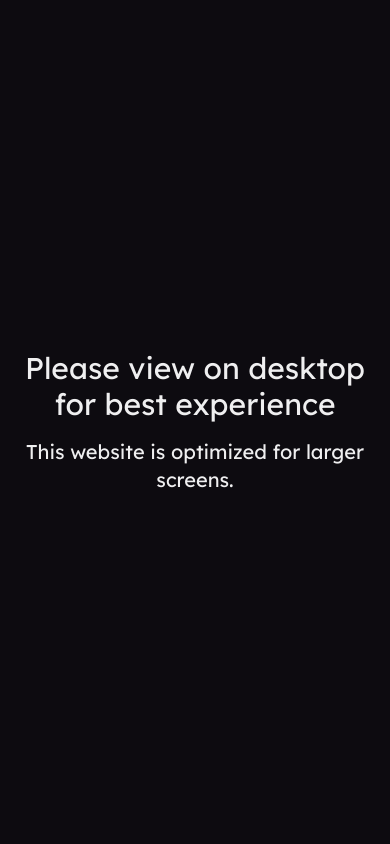
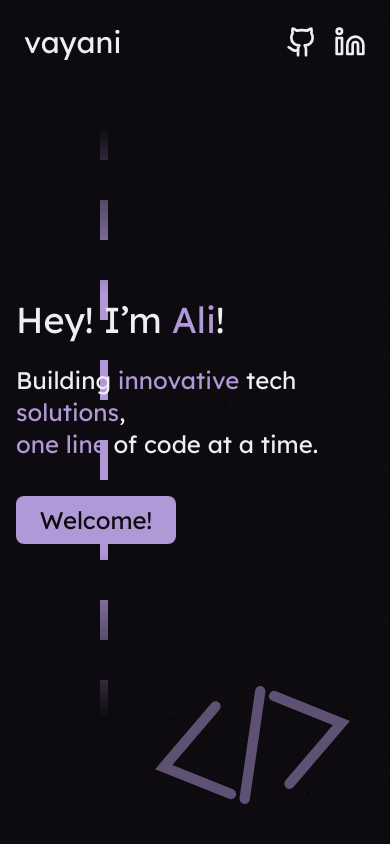
Before and after one commit to ali-vayani/portfolioWebsite, a Next.js app: page / in a window 390 px wide. Built offline with nearby package versions, Linux system fonts and the light colour scheme.

Commit message:
some uncomitted changes

```diff
--- a/src/app/components/projectCard.tsx
+++ b/src/app/components/projectCard.tsx
@@ -46,7 +46,7 @@ export default function ProjectCard({ imagePath, title, blurb, techStack, coming
     if (!comingSoon) {
         return (
             <div
-                className='border-2 bg-accent/40 flex flex-col rounded-xl border-accent/70 items-center text-center max-h-fit p-3 w-88 hover:cursor-pointer panel text-text'
+                className='border-2 bg-accent/40 flex flex-col rounded-xl border-accent/70 items-center text-center max-h-fit p-3 w-full md:w-88 hover:cursor-pointer panel text-text'
                 onClick={() => window.open(url, '_blank')}
             >
                 <div className="w-[175px] h-[175px] flex justify-center items-center">
@@ -75,7 +75,7 @@ export default function ProjectCard({ imagePath, title, blurb, techStack, coming
         )
     } else {
         return (
-            <div className='border-2 bg-accent/40 flex flex-col rounded-xl border-accent/70 justify-center items-center text-center min-h-80 p-3 w-88 text-text'>
+            <div className='border-2 bg-accent/40 flex flex-col rounded-xl border-accent/70 justify-center items-center text-center min-h-80 p-3 w-full md:w-88 text-text'>
                 <h2 className='font-bold text-3xl'>{inProgress}</h2>
             </div>
         )
--- a/src/app/page.tsx
+++ b/src/app/page.tsx
@@ -56,18 +56,6 @@ export default function Home() {
     };
   }, []);
 
-  if (isMobile) {
-    return (
-      <div className="h-screen w-full flex items-center justify-center bg-background text-text p-6">
-        <div className="text-center">
-          <h1 className="text-3xl mb-4">Please view on desktop for best experience</h1>
-          <p className="text-xl">This website is optimized for larger screens.</p>
-        </div>
-      </div>
-    );
-  }
-
-
   return (
     <div id="snap-container" className="h-screen w-full flex flex-col snap-y snap-manditory overflow-y-scroll">
         <div className="opacity-30 fixed h-full w-full -z-10">
@@ -96,9 +84,9 @@ export default function Home() {
         </div>
       </div>
       <section className="flex flex-col min-h-screen snap-start snap-always relative">
-        <div className="w-full h-full flex flex-col justify-center pl-48">
-          <h1 className="text-text text-7xl mb-6">Hey! I’m <span className="text-accent">Ali</span>!</h1>
-          <h3 className="text-text text-5xl mb-6">Building <span className="text-accent">innovative</span> tech <span className="text-accent">solutions</span>,<br/> <span className="text-accent">one line</span> of code at a time.</h3>
+        <div className="w-full h-full flex flex-col justify-center pl-4 md:pl-48">
+          <h1 className="text-text text-4xl md:text-7xl mb-6">Hey! I’m <span className="text-accent">Ali</span>!</h1>
+          <h3 className="text-text text-2xl md:text-5xl mb-6">Building <span className="text-accent">innovative</span> tech <span className="text-accent">solutions</span>,<br/> <span className="text-accent">one line</span> of code at a time.</h3>
           <button
             className="px-5 py-2 bg-accent text-background rounded-lg text-2xl w-40 mt-3"
             onClick={() => {
@@ -117,13 +105,13 @@ export default function Home() {
 
       <section id="aboutMe" className="flex flex-col min-h-screen relative snap-start snap-always">
         <div className="w-full h-full flex flex-col">
-          <h1 className="text-text text-7xl mb-12 pl-48 pt-24"><span className="text-accent">About</span> Me!</h1>
-          <div className="flex w-full h-full">
-            <div className="w-1/2 flex items-center justify-center">
+          <h1 className="text-text text-4xl md:text-7xl mb-12 pl-4 md:pl-48 pt-12 md:pt-24"><span className="text-accent">About</span> Me!</h1>
+          <div className="flex flex-col md:flex-row w-full h-full">
+            <div className="w-full md:w-1/2 flex items-center justify-center py-8 md:py-0">
               <StackedImageCard images={displayImages}/>
             </div>
-            <div className="w-1/2 flex items-center pr-36">
-            <p className="text-text text-2xl text-left tracking-wide leading-tight z-10">
+            <div className="w-full md:w-1/2 flex items-center px-4 md:pr-36">
+            <p className="text-text text-lg md:text-2xl text-left tracking-wide leading-tight z-10">
               Hey! I&apos;m Ali, a freshman at <span className="text-accent">UT Austin</span> where I&apos;m studying <span className="text-accent">Computer Science</span>. My journey has taken me from binge-learning cutting-edge technologies to developing websites that make people&apos;s lives easier.
               <br/><br/>
               Outside of coding, you&apos;ll find me enjoying the <span className="text-accent">simple</span> pleasures of life, whether that&apos;s indulging my massive sweet tooth or making memories with friends and family. I <span className="text-accent">thrive</span> on humor and good vibes, always trying to make the mood <span className="text-accent">light</span>. Despite my lighthearted approach, I value the lessons learned from life&apos;s <span className="text-accent">heavier moments</span>.
@@ -139,7 +127,7 @@ export default function Home() {
         <div className="w-full h-full flex flex-col justify-start pl-48 mt-48">
           <h1 className="text-text text-7xl mb-24">Check Out My <span className="text-accent">Projects</span>!</h1>
           <div className="w-full flex justify-center items-center">
-            <div className='grid grid-cols-3 gap-4 w-2/3'>
+            <div className='grid grid-cols-1 md:grid-cols-2 lg:grid-cols-3 gap-4 w-full md:w-2/3 px-4 md:px-0'>
               <ProjectCard
                 imagePath={"/myMosque.jpg"}
                 title={"MyMosque"}
```
